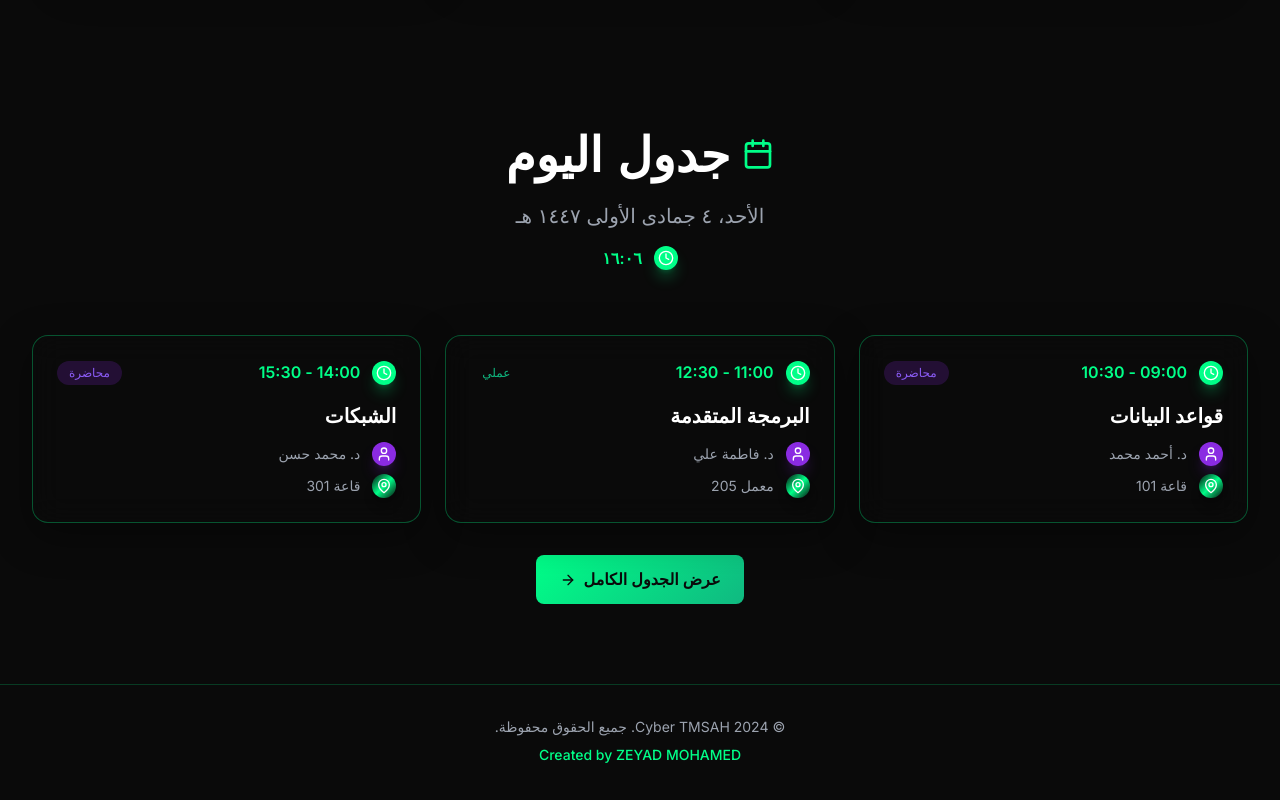
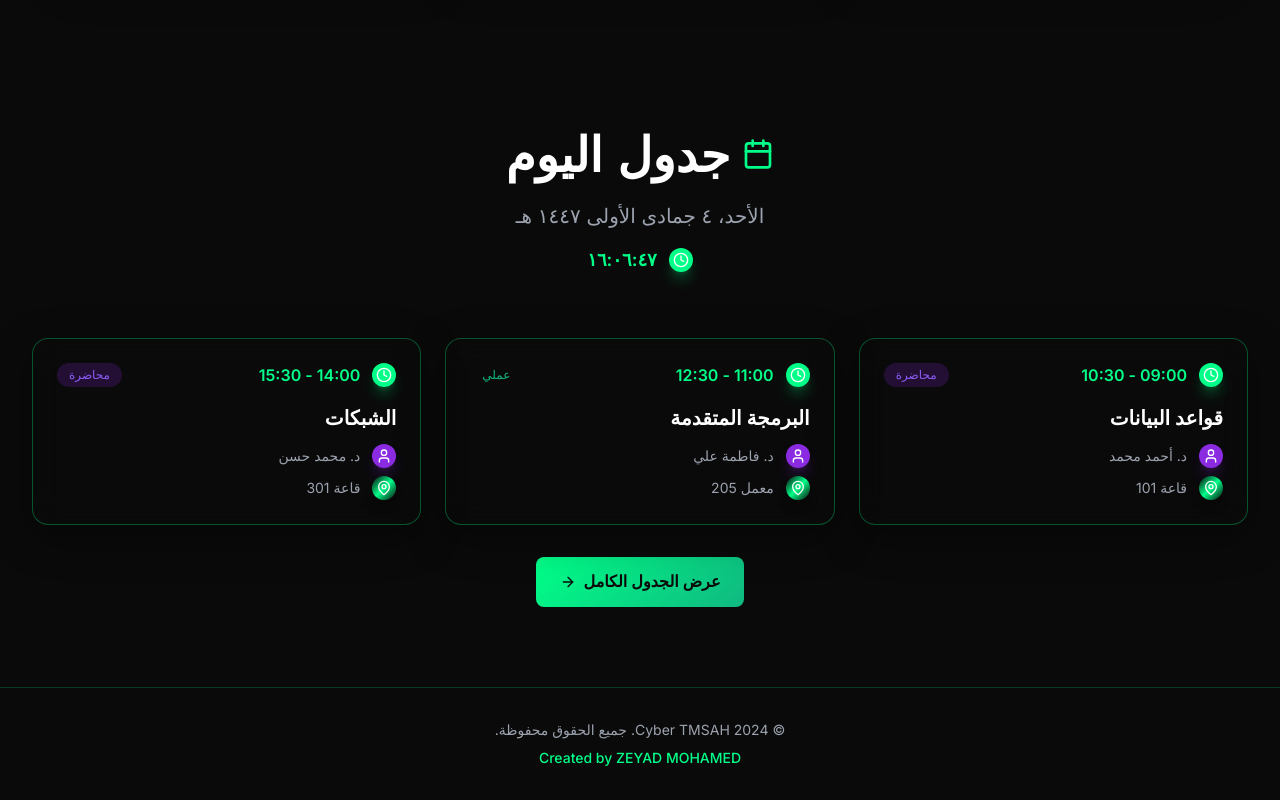
Before and after one commit to phoenixcrypto/cyber-tmsah, a Next.js app: page / in a window 1280 px wide. Shown: the part 1331-2131 px from the top of the page. Built offline with nearby package versions, Linux system fonts and the light colour scheme.

Commit message:
Add real-time clock counter with dynamic updates using useEffect

```diff
--- a/app/page.tsx
+++ b/app/page.tsx
@@ -1,10 +1,12 @@
+'use client'
+
 import Link from 'next/link'
+import { useState, useEffect } from 'react'
 import { Calendar, CheckSquare, BookOpen, ArrowRight, Sparkles, Zap, Shield, Clock, MapPin, User } from 'lucide-react'
 
-export const dynamic = 'force-dynamic'
-export const revalidate = 0
-
 export default function HomePage() {
+  const [currentTime, setCurrentTime] = useState('')
+  const [currentDate, setCurrentDate] = useState('')
   const features = [
     {
       icon: Calendar,
@@ -54,24 +56,28 @@ export default function HomePage() {
     }
   ]
 
-  const getCurrentTime = () => {
+  useEffect(() => {
+    const updateTime = () => {
       const now = new Date()
-    return now.toLocaleTimeString('ar-SA', {
+      setCurrentTime(now.toLocaleTimeString('ar-SA', {
         hour: '2-digit',
         minute: '2-digit',
+        second: '2-digit',
         hour12: false
-    })
-  }
-
-  const getCurrentDate = () => {
-    const now = new Date()
-    return now.toLocaleDateString('ar-SA', {
+      }))
+      setCurrentDate(now.toLocaleDateString('ar-SA', {
         weekday: 'long',
         year: 'numeric',
         month: 'long',
         day: 'numeric'
-    })
+      }))
     }
+
+    updateTime()
+    const interval = setInterval(updateTime, 1000)
+
+    return () => clearInterval(interval)
+  }, [])
 
   return (
     <div className="min-h-screen">
@@ -204,13 +210,13 @@ export default function HomePage() {
               </h2>
             </div>
             <p className="text-lg sm:text-xl text-dark-300 max-w-3xl mx-auto">
-              {getCurrentDate()}
+              {currentDate}
             </p>
             <div className="flex items-center justify-center gap-3 mt-4">
               <div className="w-6 h-6 bg-gradient-to-br from-cyber-neon via-cyber-green to-cyber-neon rounded-full flex items-center justify-center shadow-lg shadow-cyber-neon/30">
                 <Clock className="w-4 h-4 text-white" />
               </div>
-              <span className="text-cyber-neon font-semibold">{getCurrentTime()}</span>
+              <span className="text-cyber-neon font-semibold text-lg">{currentTime}</span>
             </div>
           </div>
 
```
Lines whose indentation alone changed are shown as unchanged.
